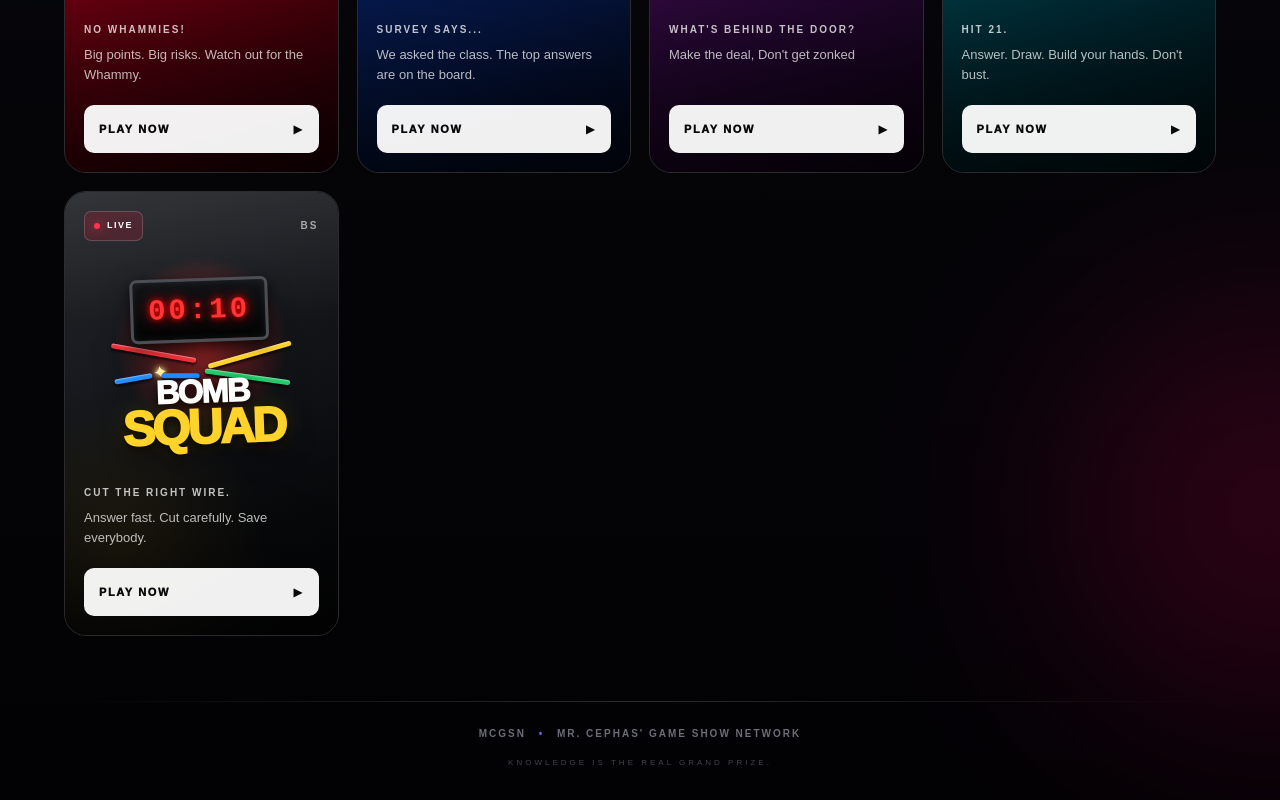
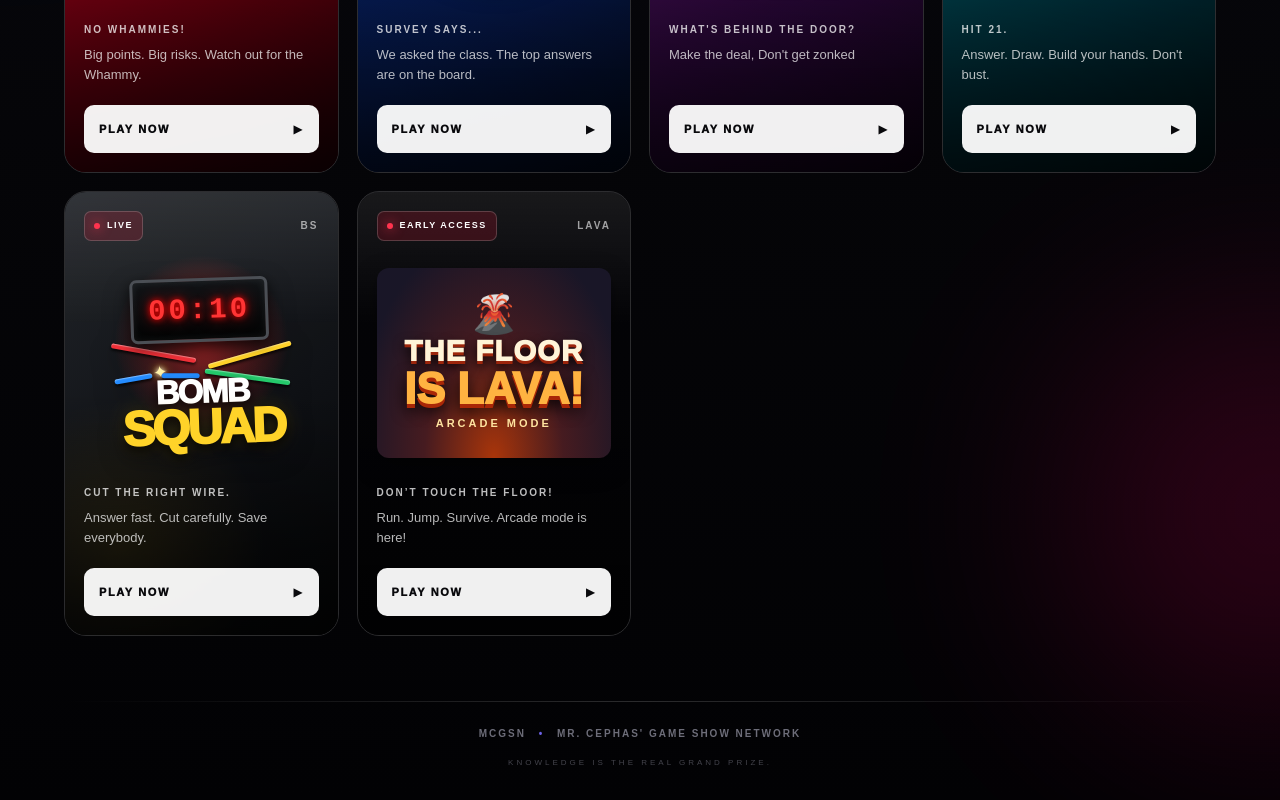
Before and after one commit to gcephas01/cephas-game-show-network, a Next.js app: page / in a window 1280 px wide. Shown: the part 695-1495 px from the top of the page. Built offline with nearby package versions, Linux system fonts and the light colour scheme.

Commit message:
Add Floor Is Lava early access

```diff
--- a/app/page.tsx
+++ b/app/page.tsx
@@ -45,6 +45,15 @@ const games = [
   accent: "CUT THE RIGHT WIRE.",
 },
 
+  {
+    title: "THE FLOOR IS LAVA",
+    shortTitle: "LAVA",
+    tagline: "Run. Jump. Survive. Arcade mode is here!",
+    status: "EARLY ACCESS",
+    href: "https://gcephas01.github.io/cephas-floor-is-lava/",
+    theme: "lava",
+    accent: "DON’T TOUCH THE FLOOR!",
+  },
 ];
 
 export default function Home() {
@@ -89,12 +98,13 @@ export default function Home() {
         <div className="gameGrid">
           {games.map((game) => {
             const isLive = game.status === "LIVE";
+            const isPlayable = isLive || game.status === "EARLY ACCESS";
 
             const cardContent = (
               <>
                 <div className="cardTop">
-                  <span className={`status ${isLive ? "live" : ""}`}>
-                    {isLive && <span className="statusDot" />}
+                  <span className={`status ${isPlayable ? "live" : ""}`}>
+                    {isPlayable && <span className="statusDot" />}
                     {game.status}
                   </span>
 
@@ -151,6 +161,14 @@ export default function Home() {
     <strong>SQUAD</strong>
   </div>
 )}
+  {game.theme === "lava" && (
+                    <div style={{display:"flex", flexDirection:"column", alignItems:"center", justifyContent:"center", gap:3, width:"100%", height:"100%", minHeight:130, borderRadius:12, background:"radial-gradient(ellipse at 50% 100%, #a9350a 0%, #461b20 42%, #191627 85%)", overflow:"hidden", position:"relative"}}>
+                      <span aria-hidden="true" style={{fontSize:38, lineHeight:1}}>🌋</span>
+                      <span style={{color:"#fff4d8", fontSize:"clamp(18px, 2.3vw, 30px)", fontWeight:1000, lineHeight:1, textAlign:"center", letterSpacing:1, textShadow:"0 3px 0 #9d260c, 0 5px 12px #000"}}>THE FLOOR</span>
+                      <span style={{color:"#ffb341", fontSize:"clamp(25px, 3.4vw, 44px)", fontWeight:1000, lineHeight:1, textAlign:"center", textShadow:"0 4px 0 #a92707, 0 7px 15px #000"}}>IS LAVA!</span>
+                      <span style={{fontSize:11, color:"#ffe4a0", fontWeight:800, letterSpacing:3}}>ARCADE MODE</span>
+                    </div>
+                  )}
 </div>
 
                 <div className="cardBottom">
@@ -158,14 +176,14 @@ export default function Home() {
                   <p className="gameDescription">{game.tagline}</p>
 
                   <div className="playButton">
-                    {isLive ? "PLAY NOW" : "COMING SOON"}
-                    <span>{isLive ? "▶" : "◆"}</span>
+                    {isPlayable ? "PLAY NOW" : "COMING SOON"}
+                    <span>{isPlayable ? "▶" : "◆"}</span>
                   </div>
                 </div>
               </>
             );
 
-            if (isLive) {
+            if (isPlayable) {
               return (
                 <a
                   key={game.title}
```
